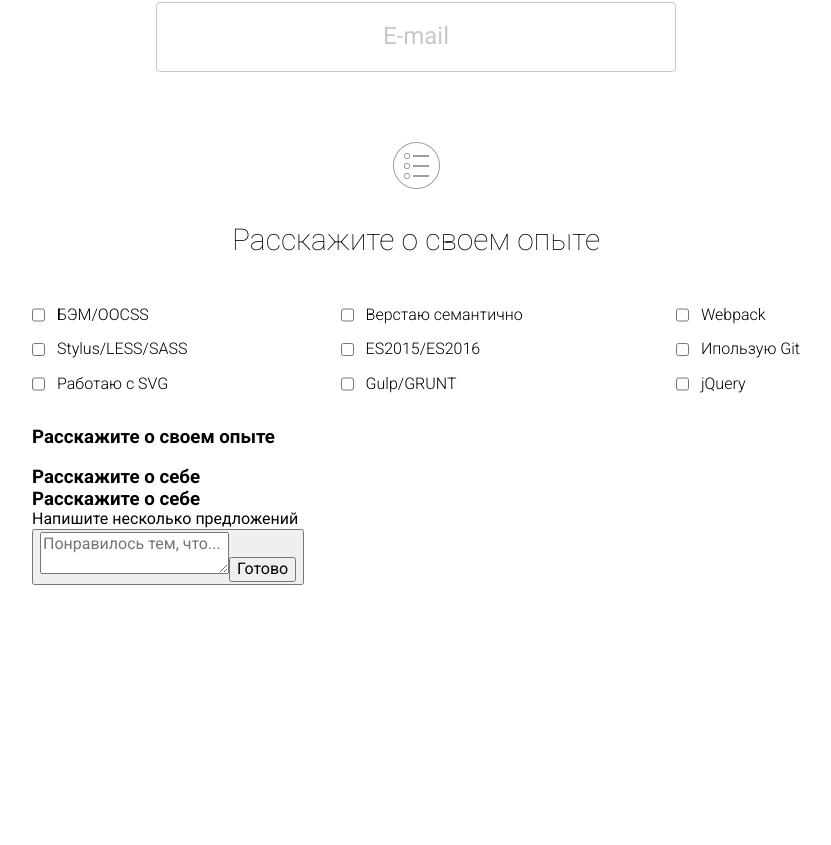
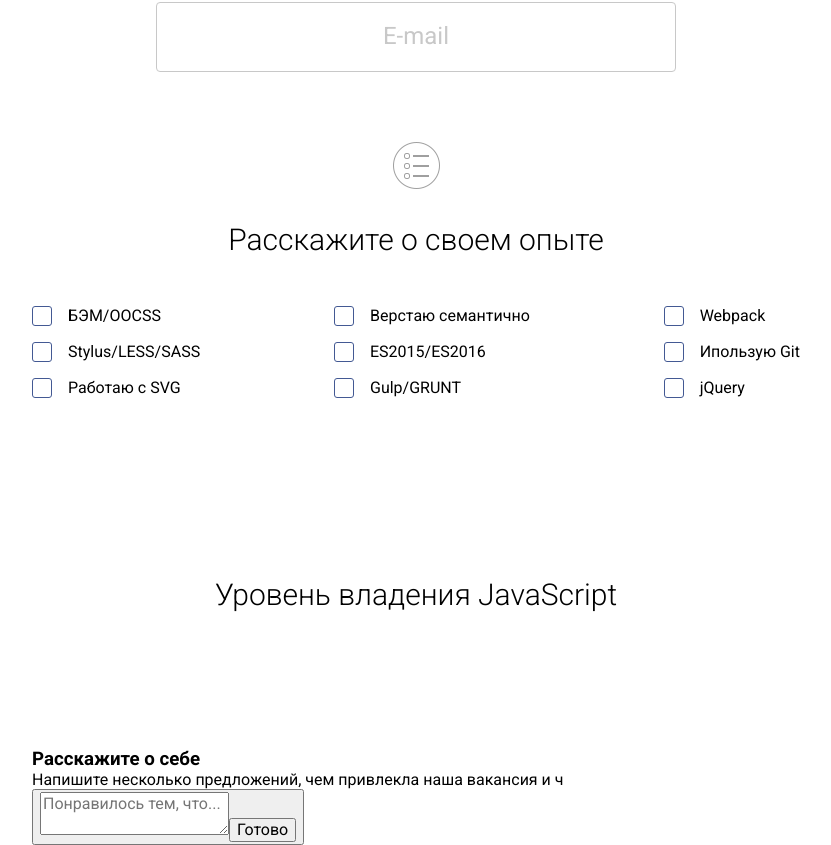
Before and after one commit to alena-shp/block-layout-react, a React (Create React App) app: page / in a window 1280 px wide. Shown: the part 881-1726 px from the top of the page, without its empty margins (224-1055 px from the left). Before the commit the page ends 1466 px from the top, so only its background shows below. Built offline with nearby package versions, Linux system fonts and the light colour scheme.

Commit message:
style checkbox

```diff
--- a/src/App.js
+++ b/src/App.js
@@ -73,48 +73,51 @@ function App() {
           </div>
           <div className="experience__action">
             <div className="experience__action-checkboxs">
-              <div className="experience__action-checkbox">
+              <label className="experience__action-checkbox">
+                <input
+                  type="checkbox"
+                />
+
+                <span>БЭМ/OOCSS</span>
+              </label>
+              <label className="experience__action-checkbox">
                 <input type="checkbox" />
-                <p>БЭМ/OOCSS</p>
-              </div>
-              <div className="experience__action-checkbox">
+                <span>Stylus/LESS/SASS</span>
+              </label>
+              <label className="experience__action-checkbox">
                 <input type="checkbox" />
-                <p>Stylus/LESS/SASS</p>
-              </div>
-              <div className="experience__action-checkbox">
-                <input type="checkbox" />
-                <p>Работаю с SVG</p>
-              </div>
+                <span>Работаю с SVG</span>
+              </label>
             </div>
 
             <div className="experience__action-checkboxs">
-              <div className="experience__action-checkbox">
+              <label className="experience__action-checkbox">
                 <input type="checkbox" />
-                <p>Верстаю семантично</p>
-              </div>
-              <div className="experience__action-checkbox">
+                <span>Верстаю семантично</span>
+              </label>
+              <label className="experience__action-checkbox">
                 <input type="checkbox" />
-                <p>ES2015/ES2016</p>
-              </div>
-              <div className="experience__action-checkbox">
+                <span>ES2015/ES2016</span>
+              </label>
+              <label className="experience__action-checkbox">
                 <input type="checkbox" />
-                <p>Gulp/GRUNT</p>
-              </div>
+                <span>Gulp/GRUNT</span>
+              </label>
             </div>
 
             <div className="experience__action-checkboxs">
-              <div className="experience__action-checkbox">
+              <label className="experience__action-checkbox">
                 <input type="checkbox" />
-                <p>Webpack</p>
-              </div>
-              <div className="experience__action-checkbox">
+                <span>Webpack</span>
+              </label>
+              <label className="experience__action-checkbox">
                 <input type="checkbox" />
-                <p>Ипользую Git</p>
-              </div>
-              <div className="experience__action-checkbox">
+                <span>Ипользую Git</span>
+              </label>
+              <label className="experience__action-checkbox">
                 <input type="checkbox" />
-                <p>jQuery</p>
-              </div>
+                <span>jQuery</span>
+              </label>
             </div>
           </div>
         </div>
@@ -123,7 +126,7 @@ function App() {
         <div className="inside">
           <div className="skill__title">
             <img src="" alt="" />
-            <h3>Расскажите о своем опыте</h3>
+            <h3>Уровень владения JavaScript</h3>
           </div>
           <Slider />
         </div>
@@ -133,8 +136,7 @@ function App() {
           <div className="pers-information__title">
             <img src="" alt="" />
             <h3>Расскажите о себе</h3>
-            <h3>Расскажите о себе</h3>
-            <p>Напишите несколько предложений</p>
+            <p>Напишите несколько предложений, чем привлекла наша вакансия и ч</p>
           </div>
           <button className="pers-information__action">
             <textarea
--- a/src/SelectBlock.scss
+++ b/src/SelectBlock.scss
@@ -29,6 +29,7 @@
       position: absolute;
       right: 0;
       top: 0;
+      color: $color-blue !important;
     }
     &__value-container {
       justify-content: center;
@@ -41,6 +42,8 @@
     }
     &__menu {
       margin: 0 !important;
+      padding: 40px 0;
+      color: $color-blue;
     }
   }
 }
--- a/src/style.scss
+++ b/src/style.scss
@@ -135,7 +135,7 @@ body {
     h3 {
       color: $color-black;
       font-size: 30px;
-      font-weight: 100;
+      font-weight: 300;
     }
   }
 
@@ -178,8 +178,6 @@ body {
 
 // === experience ===
 .experience {
-  color: $color-white;
-
   .inside {
     align-items: center;
     display: flex;
@@ -197,7 +195,7 @@ body {
     h3 {
       color: $color-black;
       font-size: 30px;
-      font-weight: 100;
+      font-weight: 300;
     }
   }
   &__action {
@@ -209,17 +207,57 @@ body {
       display: flex;
       flex-direction: column;
     }
+
     &-checkbox {
       display: flex;
+      cursor: pointer;
+      position: relative;
       margin-bottom: 16px;
-      input {
-        margin-right: 12px;
+      align-items: center;
+      justify-content: flex-start;
+
+      & > span {
+        margin-left: 16px;
       }
-      p {
-        color: $color-black;
-        font-size: 16px;
-        font-weight: 300;
+
+      & > input {
+        height: 20px;
+        width: 20px;
+        -webkit-appearance: none;
+        -moz-appearance: none;
+        -o-appearance: none;
+        appearance: none;
+        border-radius: 3px;
+        outline: none;
+        transition-duration: 0.3s;
+        border: 1px solid $color-blue;
+        background-color: $color-white;
+        cursor: pointer;
+        transition: 0.2s;
+
+        &:hover {
+          background-color: #e9efff;
+        }
       }
+
+      & > input:checked {
+        background-color: $color-blue;
+      }
+
+      & > input:checked + span::before {
+        content: url("./assets/checkImg.png");
+        display: block;
+        text-align: center;
+        position: absolute;
+        left: 4px;
+        top: 0;
+      }
+    }
+
+    p {
+      color: $color-black;
+      font-size: 16px;
+      font-weight: 300;
     }
   }
 }
@@ -227,6 +265,30 @@ body {
 // === / experience ===
 
 // === skill ===
+.skill {
+  padding-top: 130px;
+  padding-bottom: 70px;
+  .inside {
+    align-items: center;
+    display: flex;
+    flex-direction: column;
+  }
+
+  &__title {
+    text-align: center;
+    margin-bottom: 48px;
+
+    img {
+      margin-bottom: 30px;
+    }
+
+    h3 {
+      color: $color-black;
+      font-size: 30px;
+      font-weight: 300;
+    }
+  }
+}
 
 // === / skill ===
 
```
Also changed, not shown: src/assets/checkImg.png (added).
